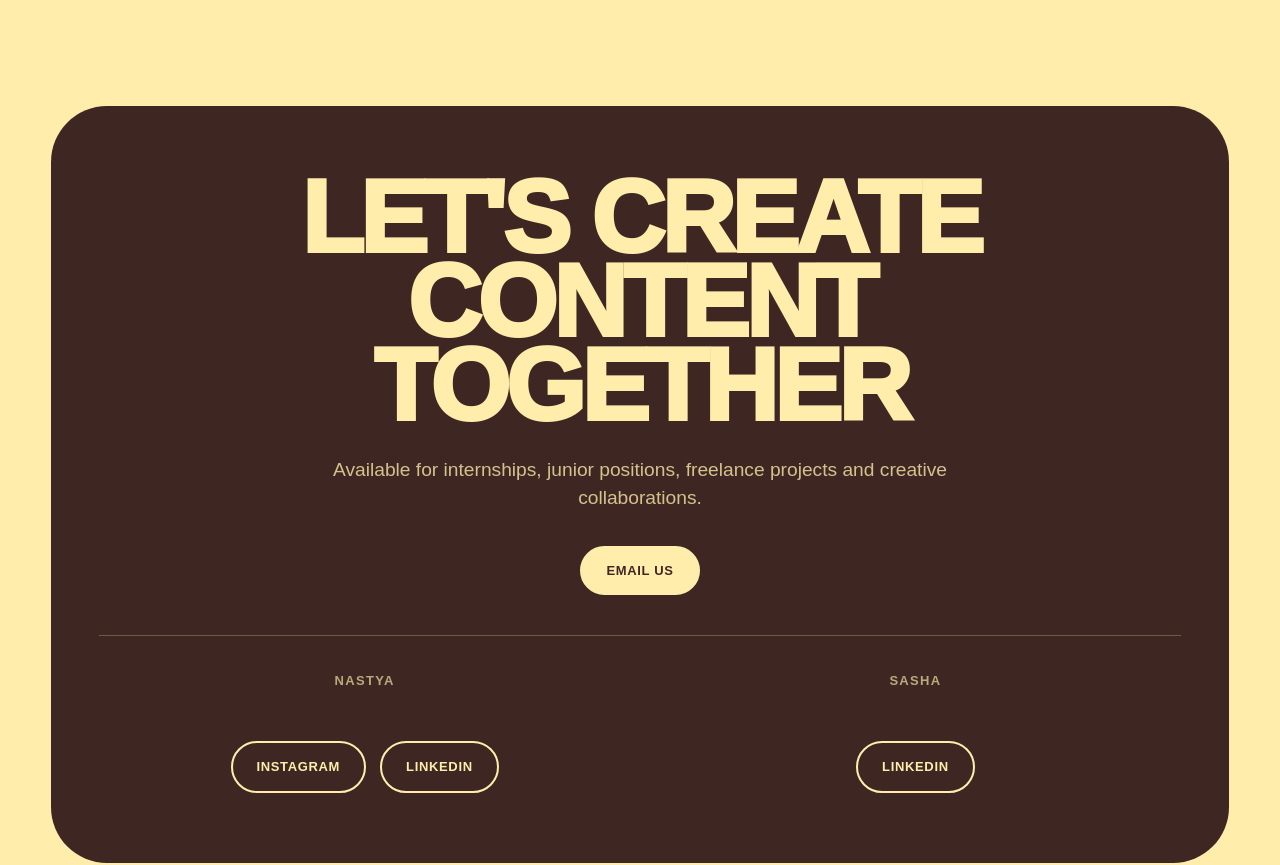
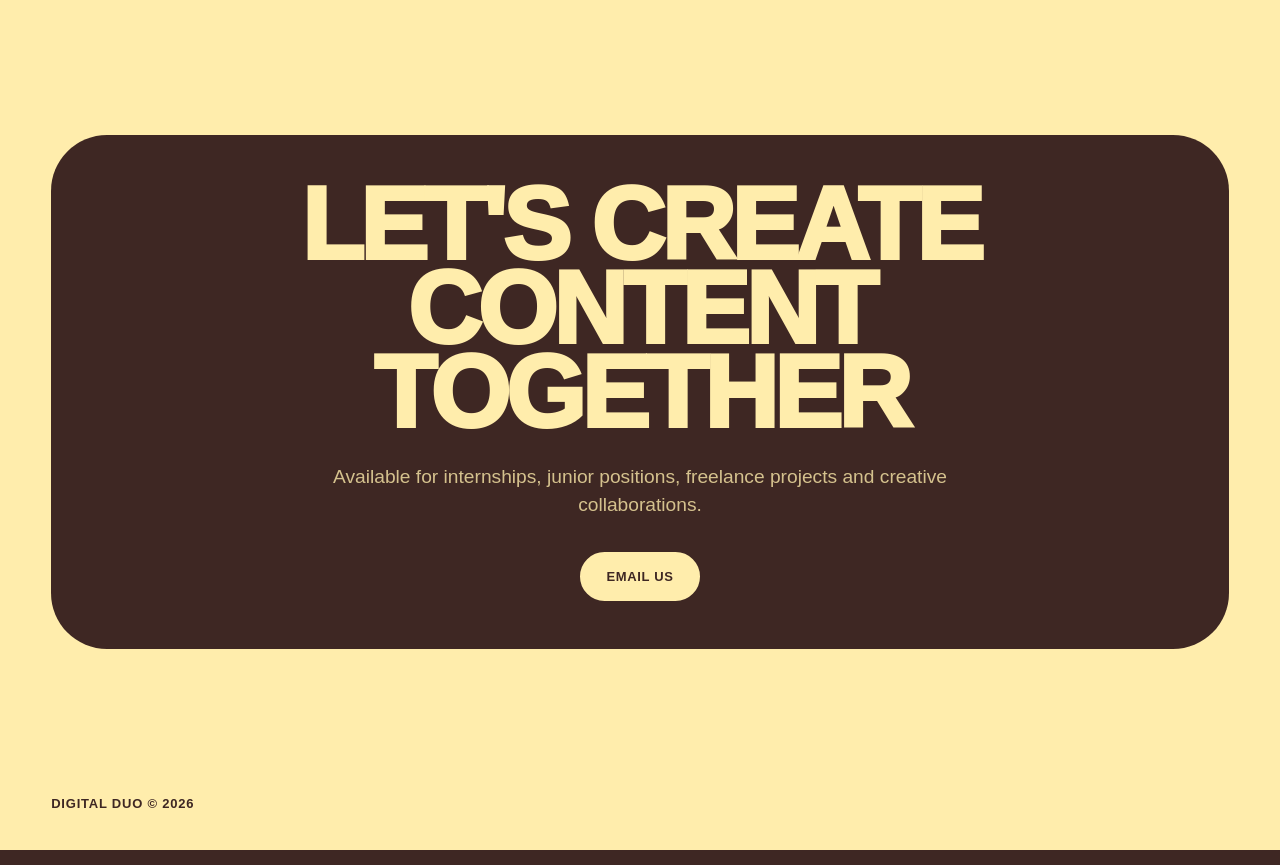
Before and after one commit to efplay/smm-duo-react, a React (Vite) app: page / in a window 1280 px wide. Shown: the part 5060-5925 px from the top of the page. Built offline with nearby package versions, Linux system fonts and the light colour scheme.

Commit message:
Update contact names and links; adjust padding in styles for consistency

```diff
--- a/src/components/Contact.jsx
+++ b/src/components/Contact.jsx
@@ -50,44 +50,6 @@ export default function Contact() {
 						<button className='btn primary' onClick={() => setIsOpen(true)}>
 							Email us
 						</button>
-					</div>
-
-					<div className='contact-people'>
-						<div className='contact-person'>
-							<span className='contact-person-name'>Nastya</span>
-							<div className='buttons'>
-								<a
-									className='btn'
-									href='https://instagram.com/sss.tasyaa/'
-									target='_blank'
-									rel='noopener noreferrer'
-								>
-									Instagram
-								</a>
-								<a
-									className='btn'
-									href='https://linkedin.com/in/anastasiia-savytska-54b79135b'
-									target='_blank'
-									rel='noopener noreferrer'
-								>
-									LinkedIn
-								</a>
-							</div>
-						</div>
-
-						<div className='contact-person'>
-							<span className='contact-person-name'>Sasha</span>
-							<div className='buttons'>
-								<a
-									className='btn'
-									href='https://www.linkedin.com/in/oleksandra-trush-06058b403/'
-									target='_blank'
-									rel='noopener noreferrer'
-								>
-									LinkedIn
-								</a>
-							</div>
-						</div>
 					</div>
 				</div>
 			</div>
--- a/src/components/People.jsx
+++ b/src/components/People.jsx
@@ -2,7 +2,7 @@ const people = [
 	{
 		photo: '/sasha.jpg',
 		initials: 'OT',
-		firstName: 'Oleksandra',
+		firstName: 'Oleksandra Trush',
 		name: 'Oleksandra Trush',
 		role: 'Social Media & Content Specialist focused on visual communication, storytelling and short-form video content.',
 		details: [
@@ -24,7 +24,7 @@ const people = [
 	{
 		photo: '/nastya.jpg',
 		initials: 'AS',
-		firstName: 'Anastasiia',
+		firstName: 'Anastasiia Savytska',
 		name: 'Anastasiia Savytska',
 		role: 'Digital content creator focused on strategy, branding, startup communication and modern content workflows.',
 		details: [
--- a/src/index.css
+++ b/src/index.css
@@ -666,7 +666,7 @@ h2 {
 	background: var(--espresso);
 	color: var(--butter);
 	border-radius: 56px;
-	padding: 70px 48px;
+	padding: 48px 48px;
 	text-align: center;
 }
 
```
Also changed, not shown: public/sasha.jpg.
